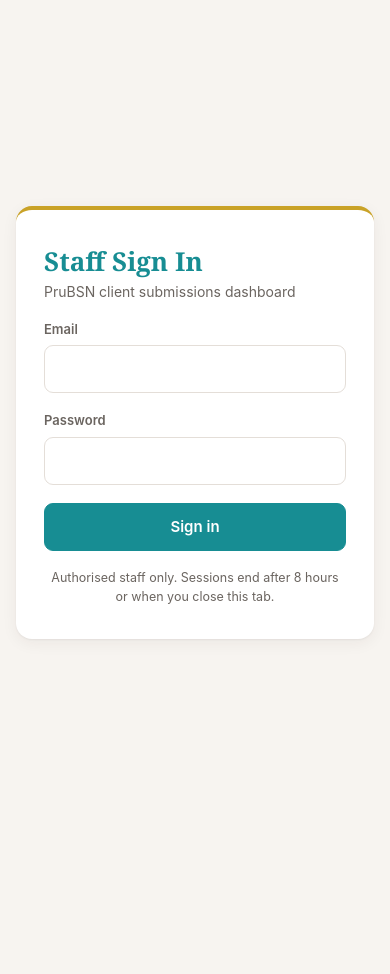
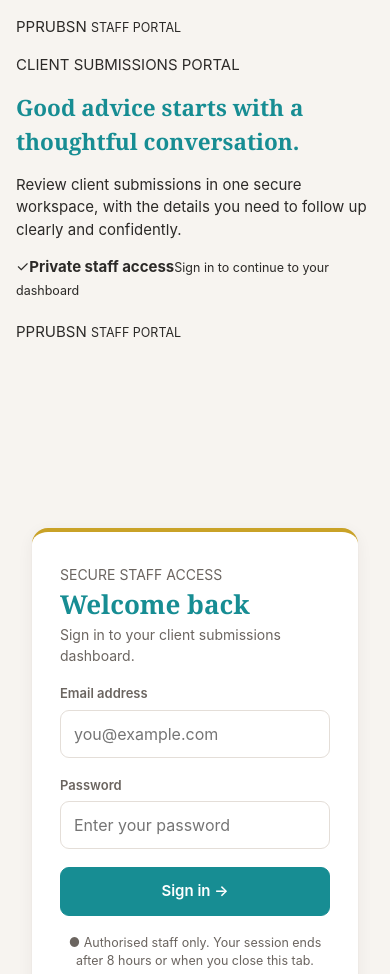
Before and after one commit to syakirbadry-tech/Client-Form, a plain HTML site: page admin/index.html in a window 390 px wide. Shown: the top 974 px of the page. Before the commit the page ends 844 px from the top, so only its background shows below. Drawn offline with Linux system fonts and the light colour scheme.

Commit message:
Redesign responsive staff login page

```diff
--- a/admin/index.html
+++ b/admin/index.html
@@ -13,45 +13,42 @@
   <link rel="stylesheet" href="admin.css">
 </head>
 <body>
+  <main class="login-scene">
+    <section class="login-story" aria-label="Client submissions portal">
+      <div class="login-brand" aria-label="PruBSN staff portal"><span class="brand-mark" aria-hidden="true">P</span><span class="brand-name">PRUBSN <small>STAFF PORTAL</small></span></div>
+      <div class="story-copy">
+        <p class="story-kicker">CLIENT SUBMISSIONS PORTAL</p>
+        <h2>Good advice starts with a thoughtful conversation.</h2>
+        <p>Review client submissions in one secure workspace, with the details you need to follow up clearly and confidently.</p>
+      </div>
+      <div class="story-security"><span class="security-mark" aria-hidden="true">✓</span><span><strong>Private staff access</strong><small>Sign in to continue to your dashboard</small></span></div>
+      <span class="story-orbit orbit-one" aria-hidden="true"></span><span class="story-orbit orbit-two" aria-hidden="true"></span><span class="story-glow" aria-hidden="true"></span>
+    </section>
+    <section class="login-side" aria-label="Sign in">
+      <div class="login-mobile-brand"><span class="brand-mark" aria-hidden="true">P</span><span class="brand-name">PRUBSN <small>STAFF PORTAL</small></span></div>
       <div class="login-wrap">
         <form class="login-card" id="loginForm" novalidate>
-      <div>
-        <h1>Staff Sign In</h1>
-        <p>PruBSN client submissions dashboard</p>
-      </div>
+          <div class="login-heading"><p class="form-kicker">SECURE STAFF ACCESS</p><h1>Welcome back</h1><p>Sign in to your client submissions dashboard.</p></div>
           <div class="alert" id="loginError" role="alert" hidden></div>
-      <div class="field">
-        <label for="username">Email</label>
-        <input class="input" id="username" name="username" autocomplete="username" autocapitalize="none" spellcheck="false" required>
-      </div>
-      <div class="field">
-        <label for="password">Password</label>
-        <input class="input" id="password" name="password" type="password" autocomplete="current-password" required>
-      </div>
-      <button class="btn btn-primary" id="loginBtn" type="submit">Sign in</button>
-      <div class="login-foot">Authorised staff only. Sessions end after 8 hours or when you close this tab.</div>
+          <div class="field"><label for="username">Email address</label><input class="input" id="username" name="username" type="email" autocomplete="username" autocapitalize="none" spellcheck="false" placeholder="you@example.com" required></div>
+          <div class="field"><label for="password">Password</label><input class="input" id="password" name="password" type="password" autocomplete="current-password" placeholder="Enter your password" required></div>
+          <button class="btn btn-primary" id="loginBtn" type="submit">Sign in <span aria-hidden="true">→</span></button>
+          <div class="login-foot"><span class="lock-mark" aria-hidden="true">●</span> Authorised staff only. Your session ends after 8 hours or when you close this tab.</div>
         </form>
-
         <form class="login-card" id="setupForm" novalidate hidden>
-      <div>
-        <h1>Choose your password</h1>
-        <p>You signed in with a temporary password. Choose your own password to continue – nobody else will see it.</p>
-      </div>
+          <div class="login-heading"><p class="form-kicker">ACCOUNT SETUP</p><h1>Choose your password</h1><p>You signed in with a temporary password. Choose your own password to continue. Nobody else will see it.</p></div>
           <div class="alert" id="setupError" role="alert" hidden></div>
           <input type="email" name="email" autocomplete="username" hidden>
-      <div class="field">
-        <label for="newPassword">New password (at least 8 characters)</label>
-        <input class="input" id="newPassword" name="password" type="password" autocomplete="new-password" minlength="8" required>
-      </div>
-      <div class="field">
-        <label for="newPassword2">Type it again</label>
-        <input class="input" id="newPassword2" name="password2" type="password" autocomplete="new-password" minlength="8" required>
-      </div>
-      <button class="btn btn-primary" id="setupBtn" type="submit">Save password and sign in</button>
+          <div class="field"><label for="newPassword">New password <span>(at least 8 characters)</span></label><input class="input" id="newPassword" name="password" type="password" autocomplete="new-password" minlength="8" required></div>
+          <div class="field"><label for="newPassword2">Confirm new password</label><input class="input" id="newPassword2" name="password2" type="password" autocomplete="new-password" minlength="8" required></div>
+          <button class="btn btn-primary" id="setupBtn" type="submit">Save password and sign in <span aria-hidden="true">→</span></button>
           <button class="link-btn" id="showLogin" type="button">Back to sign in</button>
+          <div class="login-foot"><span class="lock-mark" aria-hidden="true">●</span> Authorised staff only. Your session ends after 8 hours or when you close this tab.</div>
         </form>
       </div>
-  <script src="admin.js"></script>
-  <script src="login.js"></script>
+      <p class="login-copyright">© PruBSN client submissions · Secure staff workspace</p>
+    </section>
+  </main>
+  <script src="admin.js"></script><script src="login.js"></script>
 </body>
 </html>
```
Lines whose indentation alone changed are shown as unchanged.
